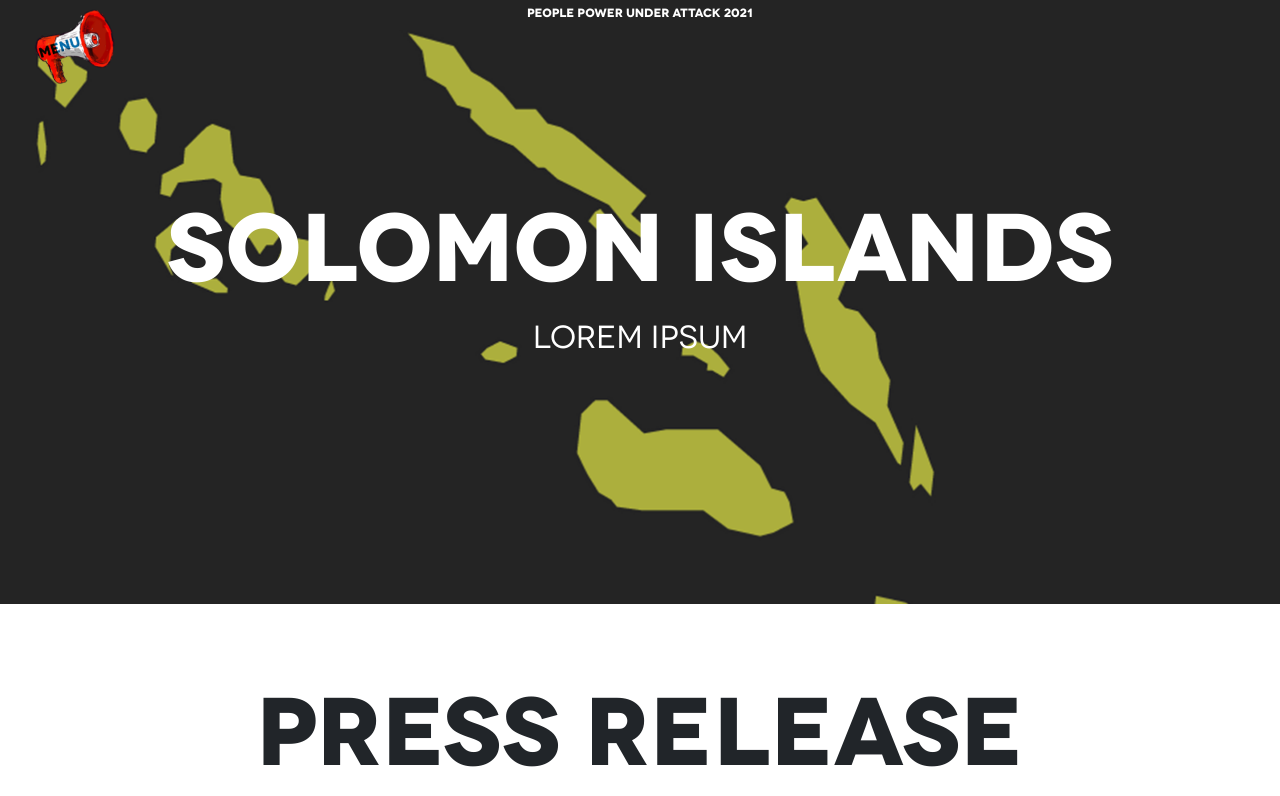
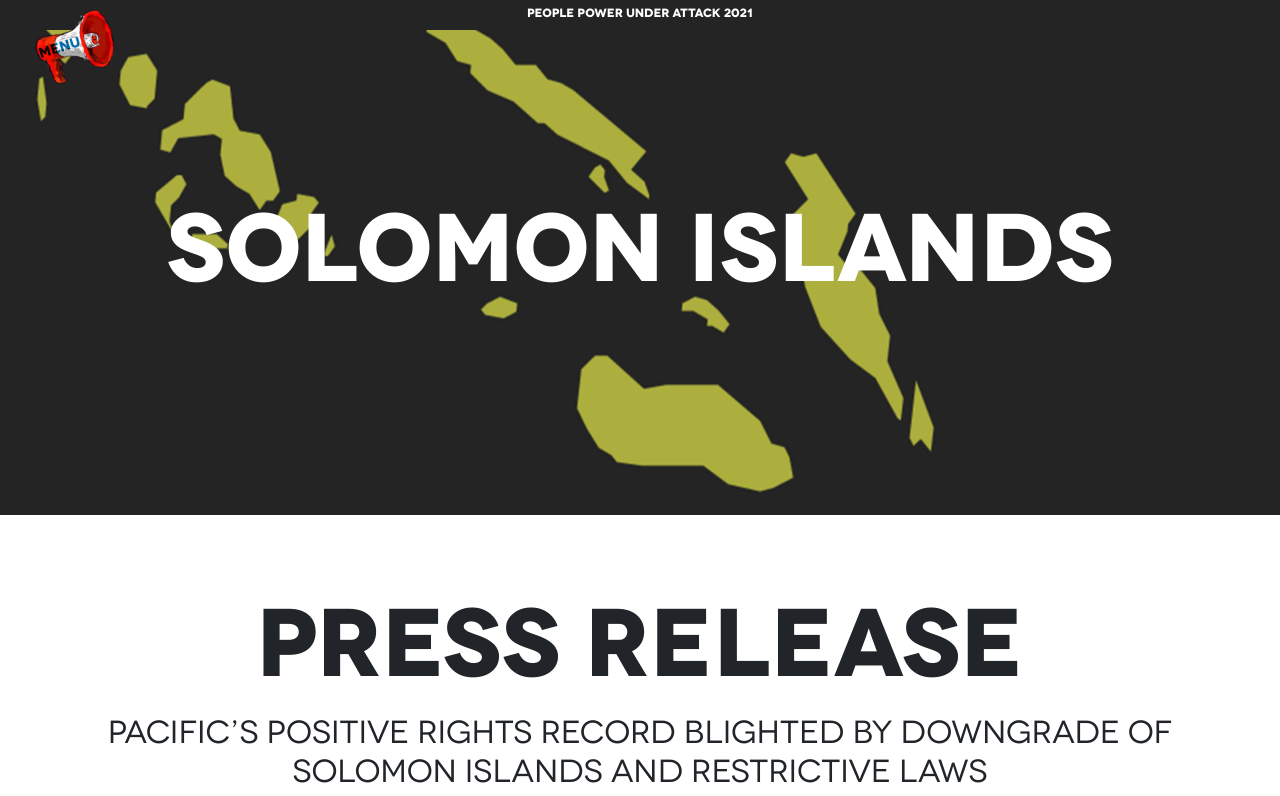
Before and after one commit to level73/civicus-ppua-2022, a website: page country-ratings/solomon-islands.html in a window 1280 px wide. Shown: the top 796 px of the page. Drawn offline with nearby package versions, Linux system fonts and the light colour scheme.

Commit message:
Translations and tweaks

```diff
--- a/country-ratings/solomon-islands.html
+++ b/country-ratings/solomon-islands.html
@@ -26,7 +26,7 @@
         <header class="row">
             <div class="col">
                 <h1>Solomon Islands</h1>
-                <h2 class="byline">Lorem Ipsum</h2>
+
             </div>
         </header>
     </section>
```
